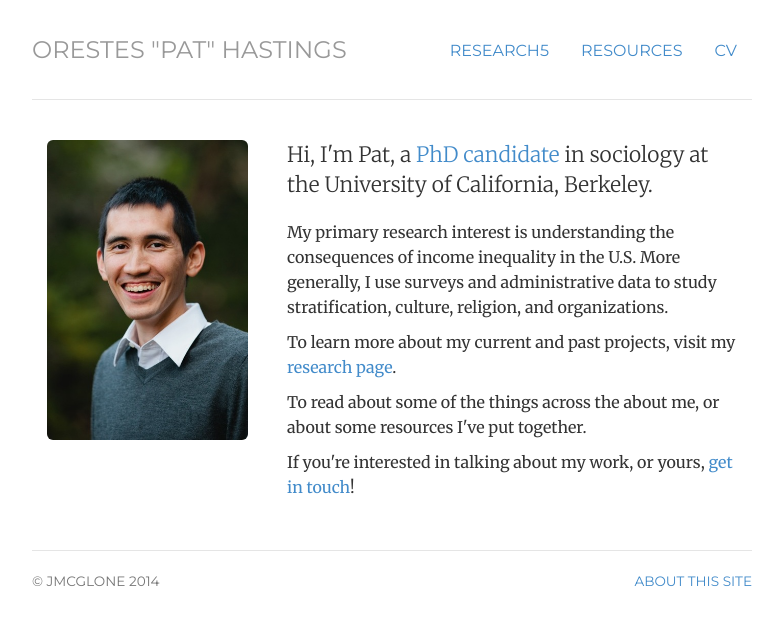
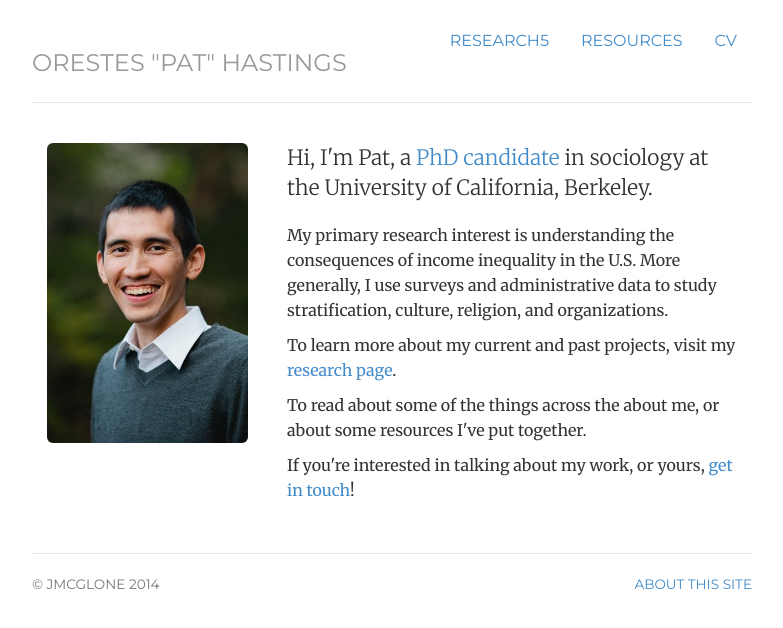
Before and after one commit to ophastings/ophastings.github.io, a Jekyll site: the page built from index.html, in a window 1280 px wide. Shown: the top 628 px of the page, without its empty margins (248-1031 px from the left). Built offline with Jekyll 4.4.1, drawn with Linux system fonts in a browser that asks for light colours.

Commit message:
Update header.html

```diff
--- a/_includes/header.html
+++ b/_includes/header.html
@@ -1,5 +1,4 @@
 <div class="header">
-	<p>
 	<ul class="nav nav-pills pull-right">
 		<!-- <li class="{{ page.projects }}"><a href="/projects" title="Projects">Projects</a></li> -->
 		<li class="{{ page.research }}"><a href="/research" title="Research">Research5</a></li>
@@ -7,8 +6,6 @@
 		<!-- <li class="{{ page.contact }}"><a href="/contact" title="Contact">Contact</a></li> -->
 		<li class="{{ page.cv }}"><a href="/HastingsCV.pdf" title="CV">CV</a></li>
 	</ul>
-	</p>
-	<p>
+	<br/>
 	<h3 class="text-muted"><a href="/">Orestes "Pat" Hastings</a></h3>
-	</p>
 </div> <!-- /header -->
```
